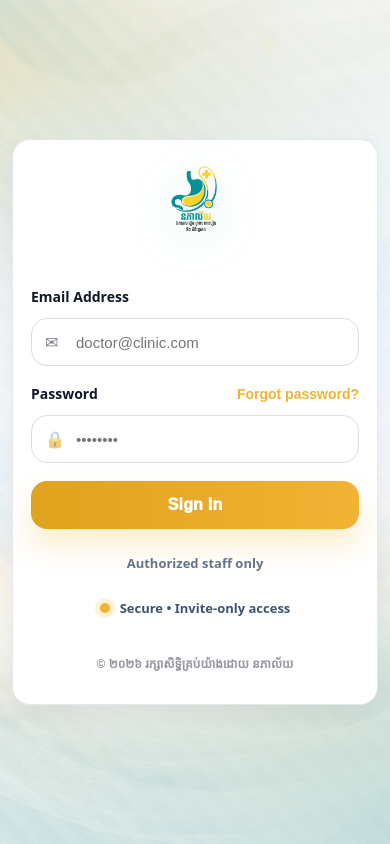
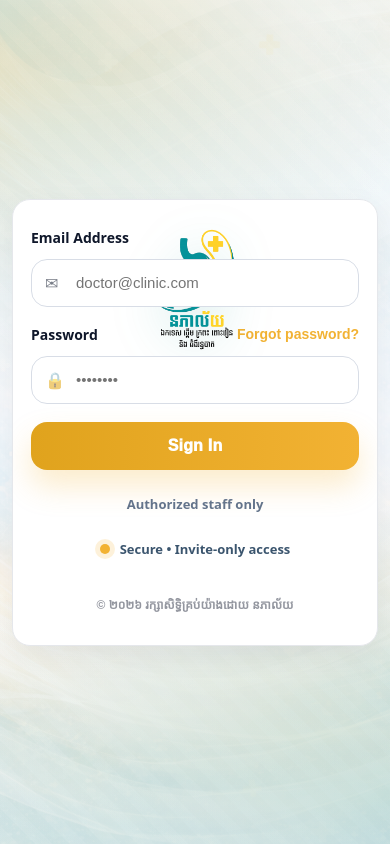
Before and after one commit to sunsorady/clinic-emr, a Next.js app: page / in a window 390 px wide. Built offline with nearby package versions, Linux system fonts and the light colour scheme; no server answers; a web font is replaced by a local one.

Commit message:
last time

```diff
--- a/src/app/globals.css
+++ b/src/app/globals.css
@@ -77,22 +77,25 @@ body{
 
 .header{
   text-align:center;
-  margin-bottom: 12px;
+  margin-bottom: 10px;
 }
 
-.logo{
-  width: 70%;
-  max-width: 220px;
-  aspect-ratio: 1 / 1;
-  height: auto;
-  object-fit: contain;
-  filter: drop-shadow(0 10px 24px rgba(11,142,138,0.18));
+/* ✅ Logo spacing (trim top/bottom) */
+.logoWrap{
+  display:flex;
+  justify-content:center;
+  align-items:center;
+  margin-top: -4px;
+  margin-bottom: 6px;
 }
 
+/* ✅ Desktop default: big & clean */
 .logo{
-  width: 350px;
-  height: 350px;
-  object-fit:contain;
+  width: 220px;        /* desktop size */
+  height: auto;
+  max-width: 240px;    /* safety cap */
+  aspect-ratio: 1 / 1; /* keeps it square */
+  object-fit: contain;
   filter: drop-shadow(0 10px 24px rgba(11,142,138,0.18));
 }
 
@@ -239,14 +242,21 @@ body{
 
   .card{
     width:100%;
-    max-width: 380px;
+    max-width: 400px;   /* ✅ a bit wider so logo feels “fit” */
     padding:20px 18px;
     border-radius:18px;
   }
 
+  /* ✅ Phone: responsive logo (portrait-safe) */
   .logo{
-    width:110px;
-    height:110px;
+    width: 80%;
+    max-width: 200px;
+    height: auto;       /* keep auto, no fixed height */
+  }
+
+  .logoWrap{
+    margin-top: -2px;
+    margin-bottom: -200px;
   }
 
   .label{ font-size:14px; }
@@ -271,10 +281,3 @@ body{
     font-size:12px;
   }
 }
-
-/* Small phones */
-@media (max-width: 480px) {
-  .card{
-    max-width: 400px;   /* was 360–380 */
-  }
-}
```
